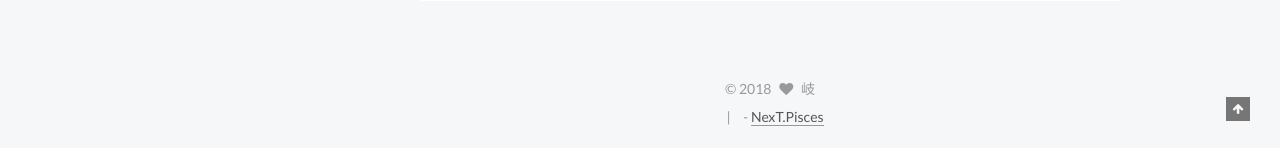
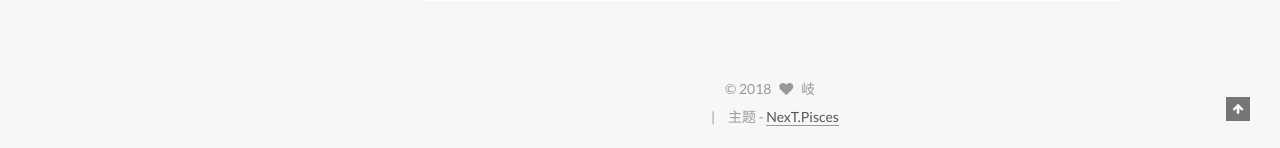
Before and after one commit to jiwuming/jiwuming.github.io, a Jekyll site: the page built from index.html, in a window 1280 px wide and 1400 px high, scrolled down 6187 px. Shown: the part 1249-1397 px from the top of the window. Built offline with Jekyll 4.4.1, drawn with Linux system fonts in a browser that asks for light colours; the list of posts is cut into pages by our own code.

Commit message:
修改配置文件

```diff
--- a/_data/languages/zh-Hans.yml
+++ b/_data/languages/zh-Hans.yml
@@ -50,7 +50,7 @@ page:
 
 footer:
   powered:
-  theme:
+  theme: 主题
 
 counter:
   tag_cloud:
```
